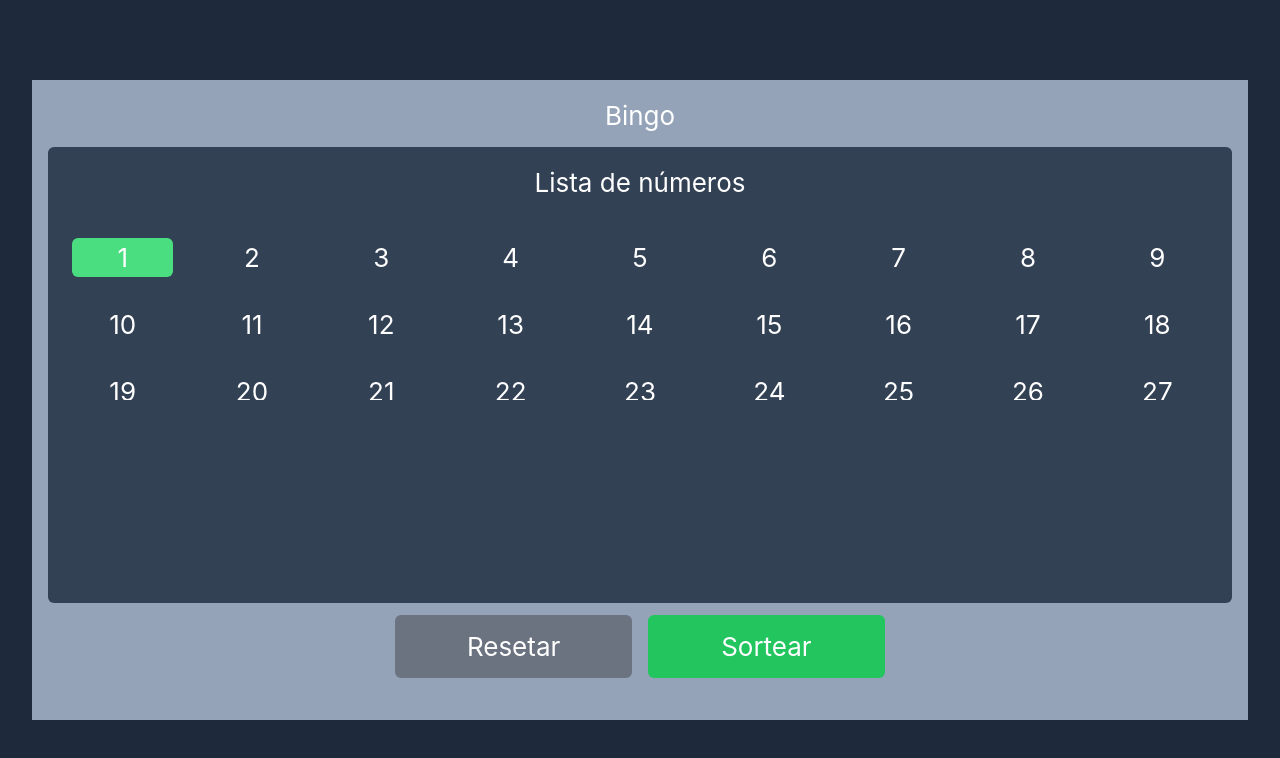
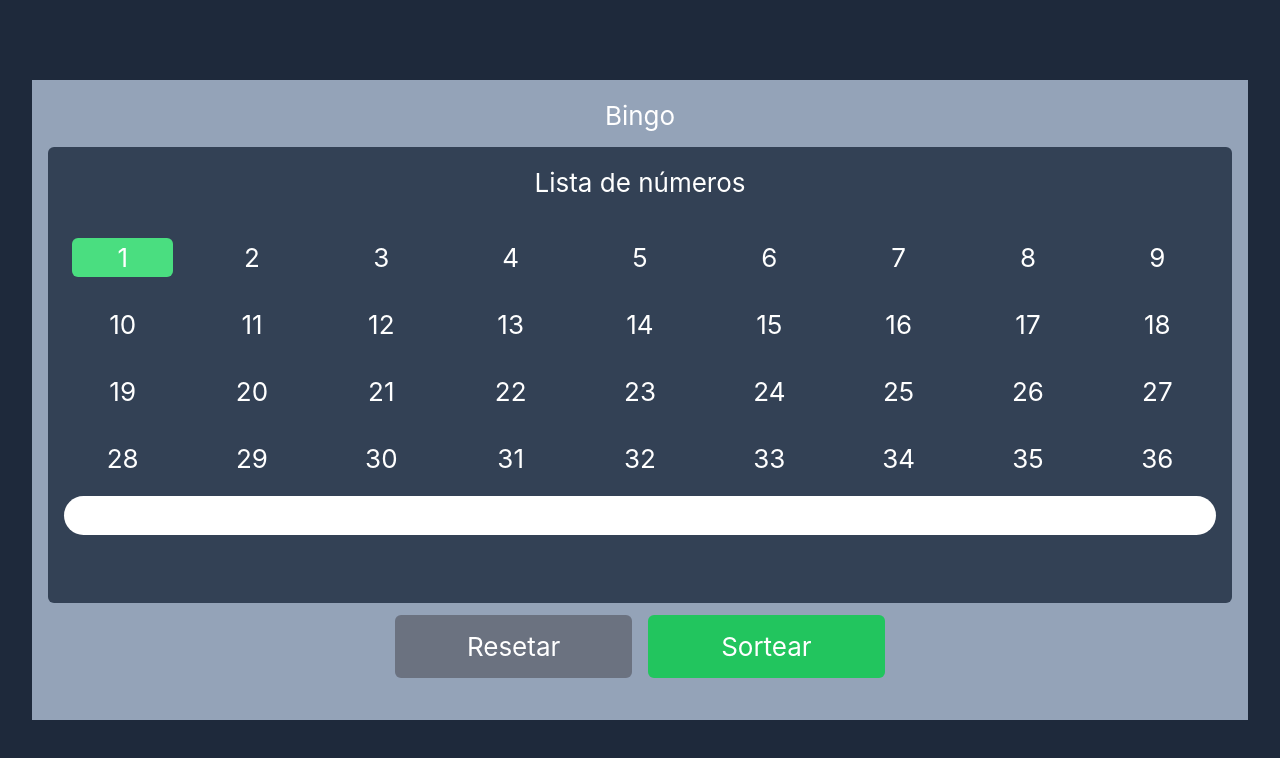
Before and after one commit to victorgabriel08fs/bingo, a React (Create React App) app: page / in a window 1280 px wide. Both pictures are taken after a click on the button "Sortear". Shown: the top 758 px of the page. Built offline with nearby package versions, Linux system fonts and the light colour scheme.

Commit message:
numero sorteado

```diff
--- a/src/pages/HomePage.jsx
+++ b/src/pages/HomePage.jsx
@@ -33,7 +33,7 @@ const HomePage = () => {
       <div className="max-sm:h-[80%] h-[75%] bg-slate-700 rounded-md p-4">
         <h3 className="mb-7">Lista de números</h3>
 
-        <div className="grid gap-3 max-sm:grid-cols-7 grid-cols-9 max-h-[40%] overflow-auto">
+        <div className="grid gap-3 max-sm:grid-cols-7 grid-cols-9 max-h-[60%] overflow-auto">
           {arr.map((num) => (
             <div key={num} className="p-2">
               <p
@@ -50,6 +50,11 @@ const HomePage = () => {
             </div>
           ))}
         </div>
+        {sorteados.length > 0 && (
+          <h3 className="mt-3 bg-white rounded-full flex justify-center items-center">
+            Número: {sorteados[sorteados.length - 1]}
+          </h3>
+        )}
       </div>
       <div className="self-center w-full flex gap-4 justify-center">
         <button
```
